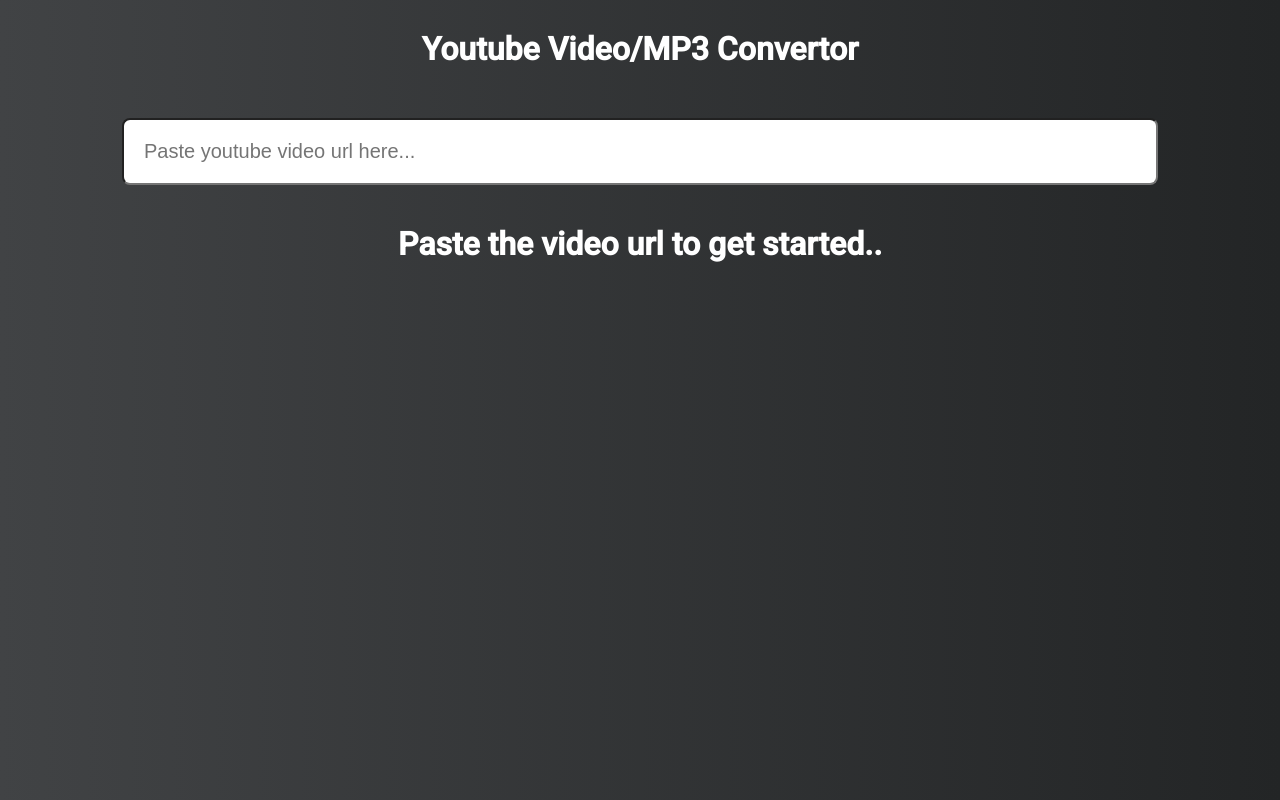
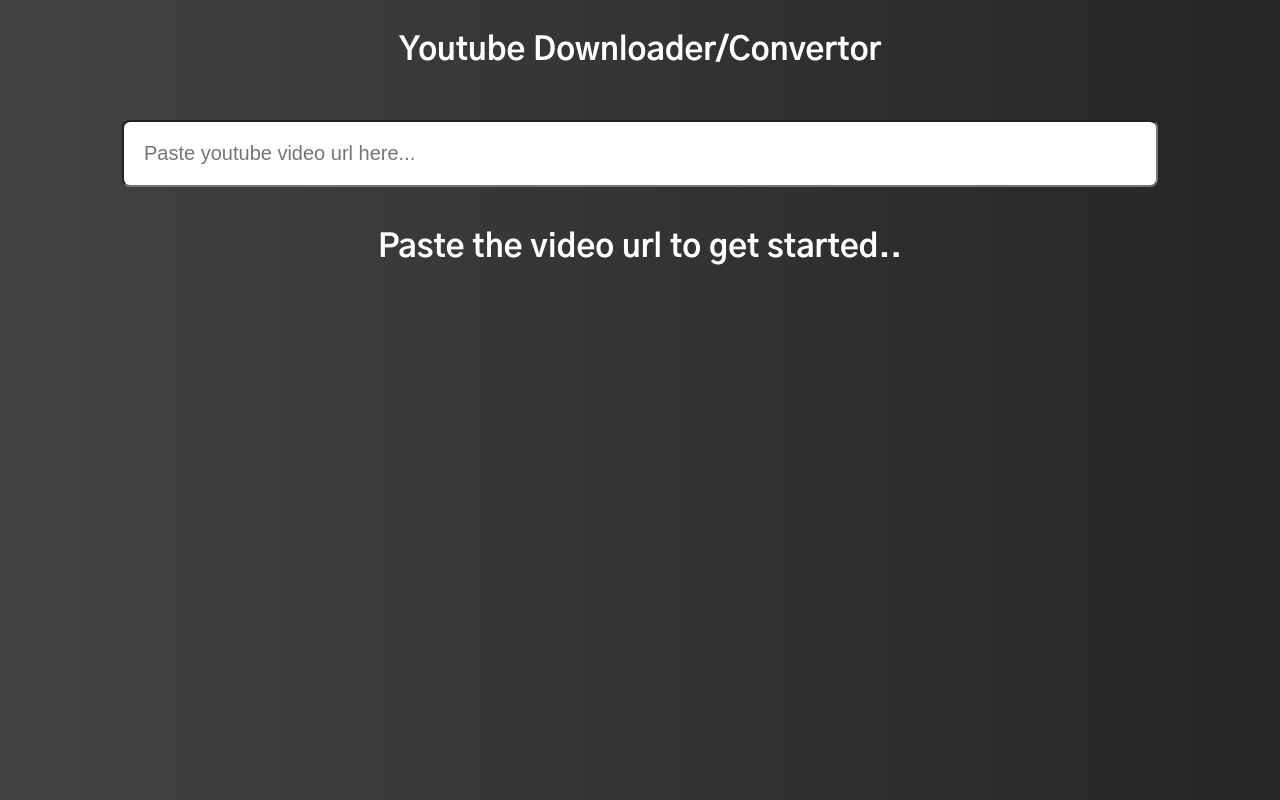
Before and after one commit to talhabintariq/converter, a React (Create React App) app: page / in a window 1280 px wide. Built offline with nearby package versions, Linux system fonts and the light colour scheme.

Commit message:
fonts update

```diff
--- a/public/index.html
+++ b/public/index.html
@@ -5,7 +5,7 @@
     <link rel="icon" href="%PUBLIC_URL%/favicon.ico" />
     <link rel="preconnect" href="https://fonts.googleapis.com">
     <link rel="preconnect" href="https://fonts.gstatic.com" crossorigin>
-    <link href="https://fonts.googleapis.com/css2?family=Merriweather:ital@1&family=Oswald&family=Raleway:ital,wght@0,200;0,300;1,400&family=Roboto:wght@400;500&display=swap" rel="stylesheet">
+    <link href="https://fonts.googleapis.com/css2?family=Gothic+A1:wght@700&display=swap" rel="stylesheet">
     <meta name="viewport" content="width=device-width, initial-scale=1" />
     <meta name="theme-color" content="#000000" />
     <meta
--- a/src/App.css
+++ b/src/App.css
@@ -2,11 +2,11 @@
   margin: 0;
 }
 
+body {
+  font-family: "Gothic A1", sans-serif;
+}
+
 .app {
-  font-family: "Merriweather", serif;
-  font-family: "Oswald", sans-serif;
-  font-family: "Raleway", sans-serif;
-  font-family: "Roboto", sans-serif;
   height: 100vh;
   color: white;
   overflow: auto;
@@ -26,8 +26,7 @@
 }
 
 .app__navbar {
-  /* color: black; */
-  padding: 30px;
+  padding: 30px 0px 30px 0px;
 }
 
 .app__linkBox {
--- a/src/App.js
+++ b/src/App.js
@@ -26,7 +26,7 @@
   return (
     <div className="app">
       <div className="app__navbar">
-        <h1>Youtube Video/MP3 Convertor</h1>
+        <h1>Youtube Downloader/Convertor</h1>
       </div>
       <div className="app__linkBox">
         <form onSubmit={(e) => e.preventDefault()}>
```
